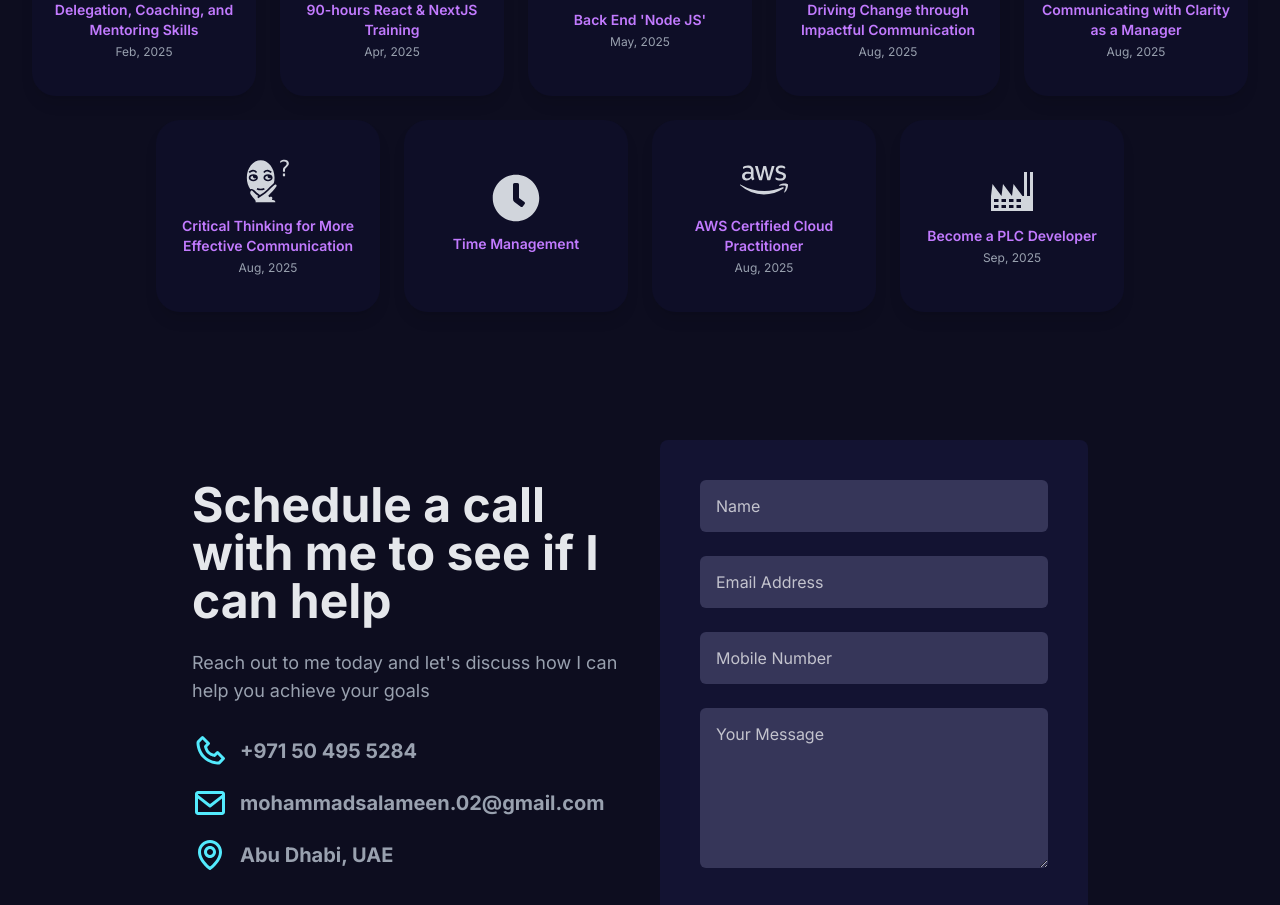
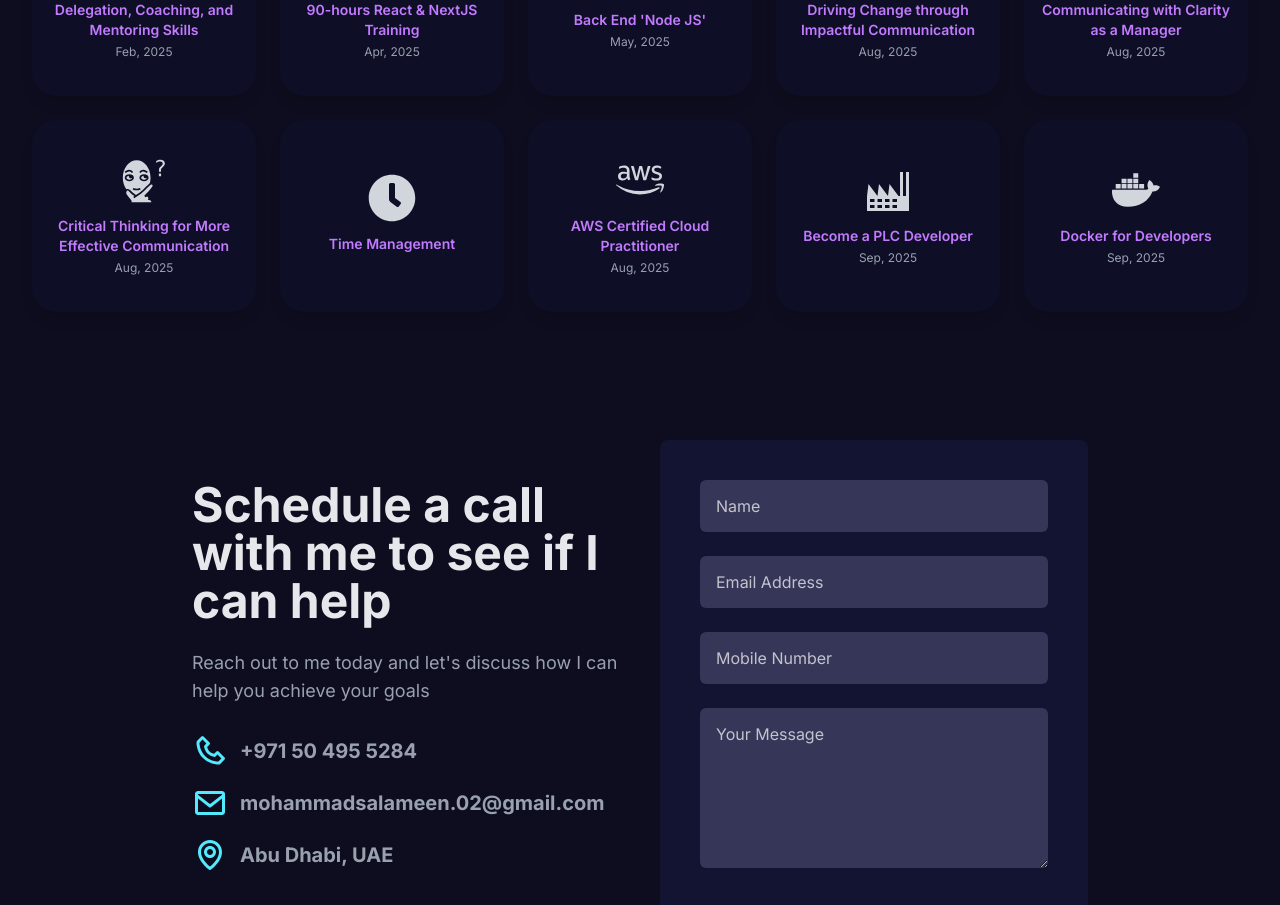
Before and after one commit to mohammadsalameen/Portfolio, a Next.js app: page / in a window 1280 px wide. Shown: the part 5548-6453 px from the top of the page. Built offline with nearby package versions, Linux system fonts and the light colour scheme.

Commit message:
Edit CV and Certification section

```diff
--- a/constant/constant.ts
+++ b/constant/constant.ts
@@ -2,6 +2,7 @@ import {
   FaAws,
   FaClock,
   FaCodepen,
+  FaDocker,
   FaLaptopCode,
   FaNetworkWired,
   FaReact,
@@ -309,4 +310,10 @@ export const CertificationsList = [
     date : "Sep, 2025",
     icon: GiFactory,
   },
+  {
+  id: 15,
+  name: "Docker for Developers",
+  date : "Sep, 2025",
+  icon: FaDocker,
+}
 ];
```
Also changed, not shown: 1 other file (tests, documents, lock files or other folders).
